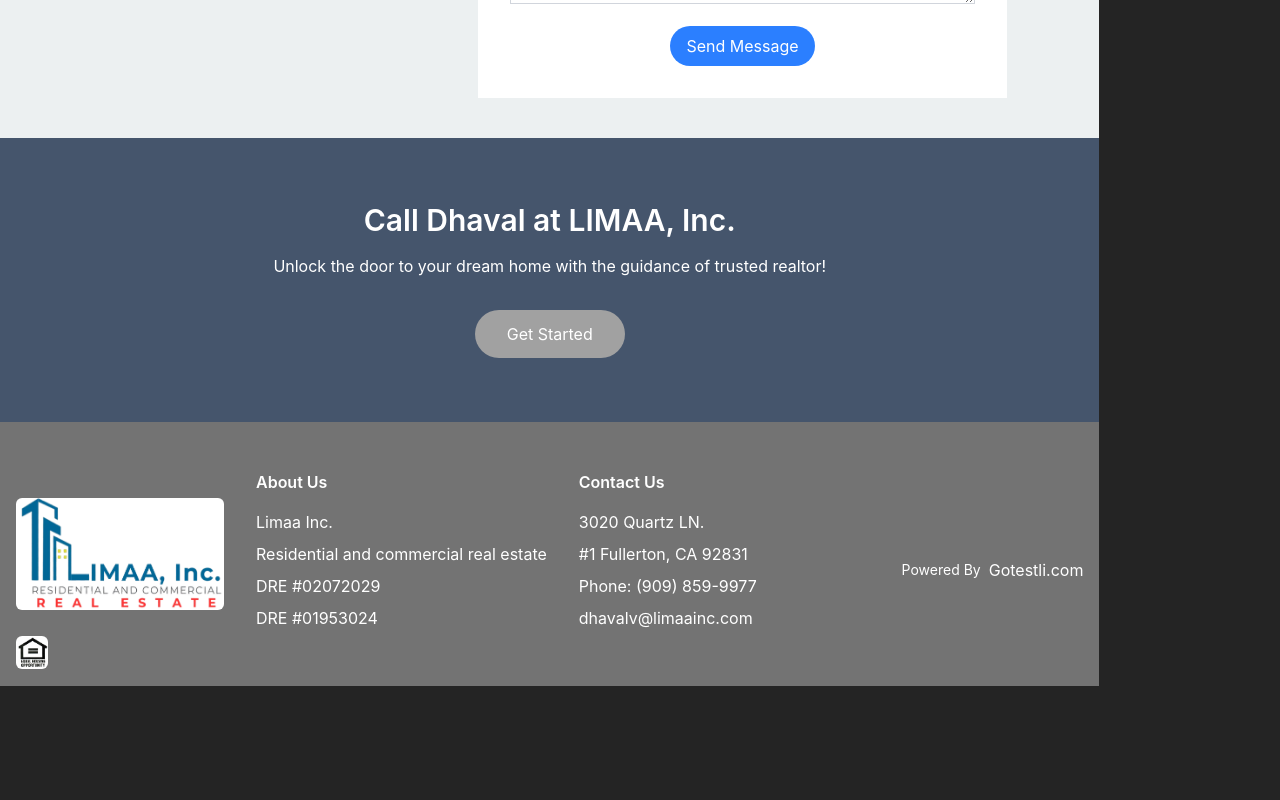
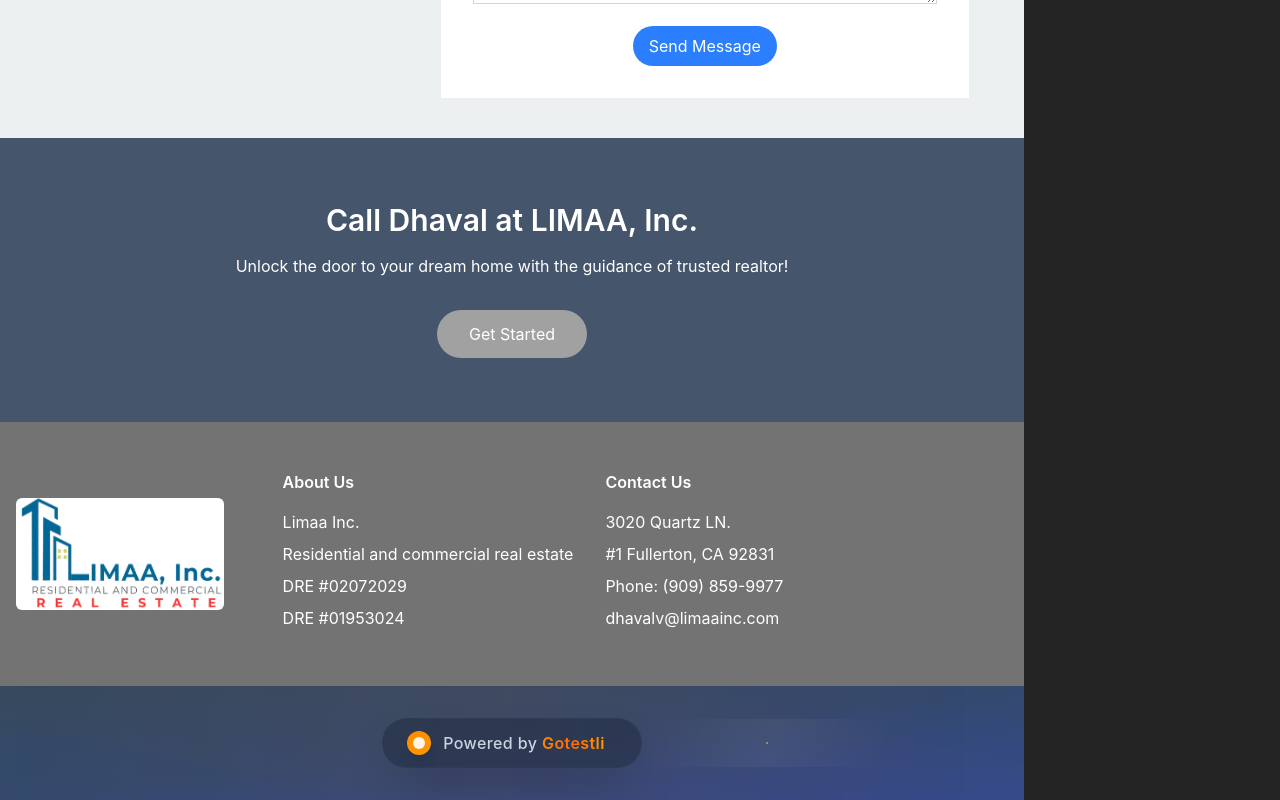
Before and after one commit to alpeshrpatel/limaarealty, a React (Vite) app: page /napkin-analysis in a window 1280 px wide. Shown: the part 1770-2570 px from the top of the page. Before the commit the page ends 2456 px from the top, so only its background shows below. Built offline with nearby package versions, Linux system fonts and the light colour scheme.

Commit message:
backlink for gotestli added

```diff
--- a/src/App.jsx
+++ b/src/App.jsx
@@ -105,6 +105,49 @@ function App() {
             <div id="contact">
               <Contact />
               <MortgageFooter />
+               <div className=" py-8 bg-gradient-to-br from-[#34495E] via-[#34496E] to-[#34498E] w-full relative overflow-hidden">
+            {/* Subtle background pattern */}
+            <div className="absolute inset-0 opacity-5">
+              <div className="absolute inset-0 bg-gradient-to-r from-orange-500/20 to-amber-500/20 transform rotate-12 scale-150"></div>
+            </div>
+
+            {/* Animated glow effect */}
+            <div className="absolute inset-0 bg-gradient-to-r from-transparent via-orange-500/5 to-transparent animate-pulse"></div>
+
+            <div className="relative text-center">
+              <div className="inline-flex items-center space-x-3 px-6 py-3 rounded-full bg-slate-800/50 backdrop-blur-sm border border-slate-700/50 shadow-2xl hover:shadow-orange-500/10 transition-all duration-300 group">
+                {/* Icon */}
+                <div className="w-6 h-6 bg-gradient-to-br from-orange-400 to-amber-500 rounded-full flex items-center justify-center shadow-lg group-hover:scale-110 transition-transform duration-300">
+                  <div className="w-3 h-3 bg-white rounded-full opacity-90"></div>
+                </div>
+
+                {/* Text */}
+                <span className="text-slate-300 font-medium tracking-wide">
+                  Powered by{' '}
+                  <a
+                    href="https://gotestli.com/"
+                    target="_blank"
+                    rel="noopener noreferrer"
+                    className="text-transparent bg-gradient-to-r from-orange-400 via-orange-500 to-amber-500 bg-clip-text font-semibold hover:from-orange-300 hover:to-amber-400 transition-all duration-300 relative"
+                  >
+                    Gotestli
+                    <span className="absolute -bottom-1 left-0 w-0 h-0.5 bg-gradient-to-r from-orange-400 to-amber-500 group-hover:w-full transition-all duration-300"></span>
+                  </a>
+                </span>
+
+                {/* Subtle shine effect */}
+                <div className="absolute inset-0 bg-gradient-to-r from-transparent via-white/5 to-transparent transform -skew-x-12 translate-x-full group-hover:translate-x-[-200%] transition-transform duration-1000 ease-out"></div>
+              </div>
+
+              {/* Decorative elements */}
+              <div className="absolute top-1/2 left-1/2 transform -translate-x-1/2 -translate-y-1/2 w-32 h-32 bg-gradient-to-r from-orange-500/10 to-amber-500/10 rounded-full blur-3xl -z-10"></div>
+
+              {/* Floating particles effect */}
+              <div className="absolute top-4 left-1/4 w-1 h-1 bg-orange-400 rounded-full animate-ping opacity-60"></div>
+              <div className="absolute bottom-4 right-1/3 w-1 h-1 bg-amber-400 rounded-full animate-ping opacity-40 animation-delay-1000"></div>
+              <div className="absolute top-6 right-1/4 w-0.5 h-0.5 bg-orange-300 rounded-full animate-pulse opacity-70"></div>
+            </div>
+          </div>
             </div>
 
           </div>
--- a/src/components/MortgageFooter.jsx
+++ b/src/components/MortgageFooter.jsx
@@ -92,12 +92,12 @@ const MortgageFooter = () => {
             {/* <a href="#" className="hover:text-gray-200">
               <Instagram size={24} />
             </a> */}
-            <div className="flex items-center">
+            {/* <div className="flex items-center">
               <span className="text-sm">Powered By</span>
-              <a href="https://gotestli.com" className="ml-2 hover:underline">
+              <a href="https://gotestli.com/" className="ml-2 hover:underline">
                 Gotestli.com
               </a>
-            </div>
+            </div> */}
           </div>
         </div>
         {/* <div className='absolute bottom-[1px]  right-10 flex justify-center items-center'>
```
